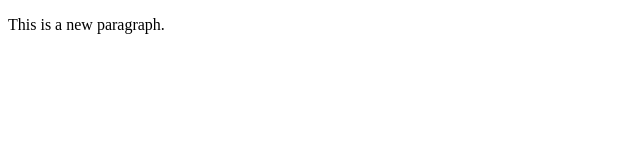
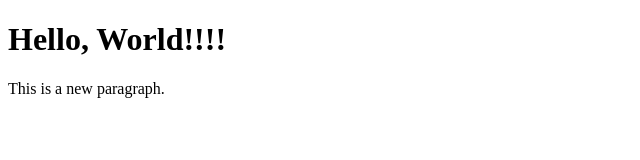
Before and after one commit to nordiniEmily/webdev_lab1, a plain HTML site: page index.html in a window 1280 px wide. Shown: the whole page, without its empty margins (0-640 px from the left). Drawn offline with Linux system fonts and the light colour scheme.

Commit message:
initial with inde.html

```diff
--- a/index.html
+++ b/index.html
@@ -5,7 +5,7 @@
 </head>
 
 <body>
-     <title>Hello, World!!!!</title>
+     <h1>Hello, World!!!!</h1>
     <p>This is a new paragraph.</p>
 </body>
 </html>
```
